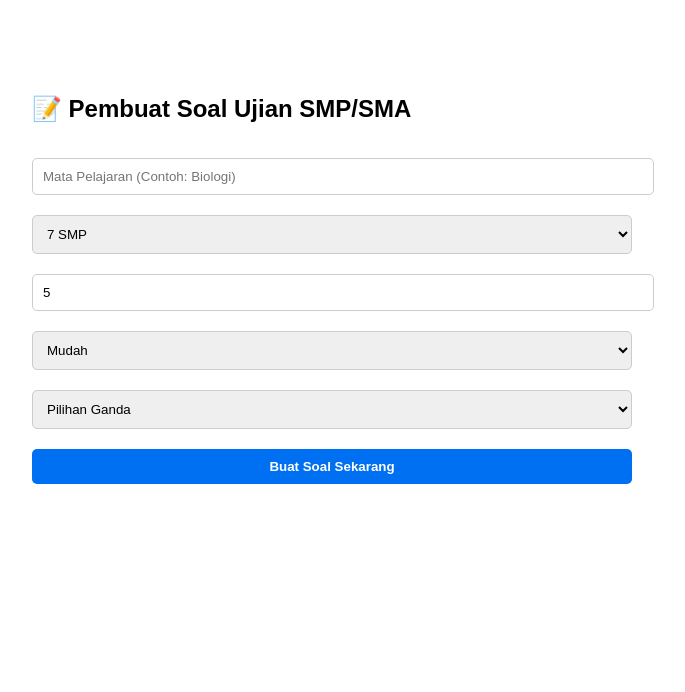
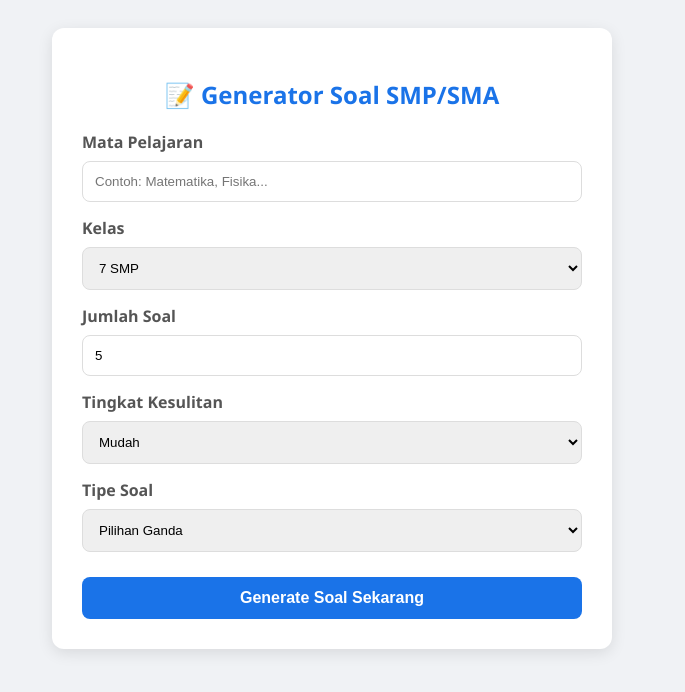
Before and after one commit to ahmadnamf/my-ai-app, a plain HTML site: page index.html in a window 1280 px wide. Shown: the whole page, without its empty margins (308-993 px from the left). Drawn offline with Linux system fonts and the light colour scheme.

Commit message:
Revamp index.html layout and functionality

```diff
--- a/index.html
+++ b/index.html
@@ -1,40 +1,67 @@
 <!DOCTYPE html>
-<html>
+<html lang="id">
 <head>
-    <title>AI Pembuat Soal</title>
+    <meta charset="UTF-8">
+    <meta name="viewport" content="width=device-width, initial-scale=1.0">
+    <title>AI Pembuat Soal Ujian</title>
     <style>
-        body { font-family: sans-serif; max-width: 600px; margin: 50px auto; padding: 20px; line-height: 1.6; }
-        input, select, button { width: 100%; padding: 10px; margin: 10px 0; border-radius: 5px; border: 1px solid #ccc; }
-        button { background: #0070f3; color: white; border: none; cursor: pointer; font-weight: bold; }
-        #output { white-space: pre-wrap; background: #f4f4f4; padding: 15px; border-radius: 5px; margin-top: 20px; display: none; }
+        body { font-family: 'Segoe UI', Tahoma, Geneva, Verdana, sans-serif; background-color: #f0f2f5; display: flex; justify-content: center; padding: 20px; }
+        .card { background: white; padding: 30px; border-radius: 12px; box-shadow: 0 4px 15px rgba(0,0,0,0.1); width: 100%; max-width: 500px; }
+        h2 { text-align: center; color: #1a73e8; }
+        label { display: block; margin-top: 15px; font-weight: bold; color: #555; }
+        input, select, button { width: 100%; padding: 12px; margin-top: 8px; border: 1px solid #ddd; border-radius: 8px; box-sizing: border-box; }
+        button { background-color: #1a73e8; color: white; border: none; font-size: 16px; font-weight: bold; cursor: pointer; margin-top: 25px; transition: 0.3s; }
+        button:hover { background-color: #1557b0; }
+        button:disabled { background-color: #ccc; cursor: not-allowed; }
+        #result { margin-top: 30px; white-space: pre-wrap; background: #f9f9f9; padding: 15px; border-radius: 8px; border-left: 5px solid #1a73e8; display: none; }
     </style>
 </head>
 <body>
-    <h2>📝 Pembuat Soal Ujian SMP/SMA</h2>
-    <input type="text" id="mapel" placeholder="Mata Pelajaran (Contoh: Biologi)">
+    <div class="card">
+        <h2>📝 Generator Soal SMP/SMA</h2>
+
+        <label>Mata Pelajaran</label>
+        <input type="text" id="mapel" placeholder="Contoh: Matematika, Fisika...">
+
+        <label>Kelas</label>
         <select id="kelas">
             <option value="7 SMP">7 SMP</option>
+            <option value="8 SMP">8 SMP</option>
+            <option value="9 SMP">9 SMP</option>
             <option value="10 SMA">10 SMA</option>
+            <option value="11 SMA">11 SMA</option>
+            <option value="12 SMA">12 SMA</option>
         </select>
-    <input type="number" id="jumlah" placeholder="Jumlah Soal" value="5">
+
+        <label>Jumlah Soal</label>
+        <input type="number" id="jumlah" value="5" min="1" max="15">
+
+        <label>Tingkat Kesulitan</label>
         <select id="sulit">
             <option value="Mudah">Mudah</option>
             <option value="Sedang">Sedang</option>
-        <option value="Sulit">Sulit</option>
+            <option value="Sulit (HOTS)">Sulit (HOTS)</option>
         </select>
+
+        <label>Tipe Soal</label>
         <select id="tipe">
             <option value="Pilihan Ganda">Pilihan Ganda</option>
-        <option value="Essay">Essay</option>
+            <option value="Essay">Essay / Isian</option>
         </select>
-    <button onclick="buatSoal()" id="btn">Buat Soal Sekarang</button>
-    <div id="output"></div>
+
+        <button onclick="prosesSoal()" id="btn">Generate Soal Sekarang</button>
+
+        <div id="result"></div>
+    </div>
 
     <script>
-        async function buatSoal() {
+        async function prosesSoal() {
             const btn = document.getElementById('btn');
-            const out = document.getElementById('output');
-            btn.innerText = "Sedang Memproses...";
+            const resDiv = document.getElementById('result');
+
             btn.disabled = true;
+            btn.innerText = "Sedang Berpikir (Gemini AI)...";
+            resDiv.style.display = "none";
 
             const data = {
                 mapel: document.getElementById('mapel').value,
@@ -44,17 +71,22 @@
                 tipe: document.getElementById('tipe').value
             };
 
-            const res = await fetch('/api/generate', {
+            try {
+                const response = await fetch('/api/generate', {
                     method: 'POST',
-                headers: {'Content-Type': 'application/json'},
+                    headers: { 'Content-Type': 'application/json' },
                     body: JSON.stringify(data)
                 });
+                const result = await response.json();
 
-            const json = await res.json();
-            out.style.display = "block";
-            out.innerText = json.hasil || "Error: " + json.error;
-            btn.innerText = "Buat Soal Sekarang";
+                resDiv.style.display = "block";
+                resDiv.innerText = result.hasil || "Gagal: " + result.error;
+            } catch (err) {
+                alert("Terjadi kesalahan koneksi!");
+            } finally {
                 btn.disabled = false;
+                btn.innerText = "Generate Soal Sekarang";
+            }
         }
     </script>
 </body>
```
Lines whose indentation alone changed are shown as unchanged.
